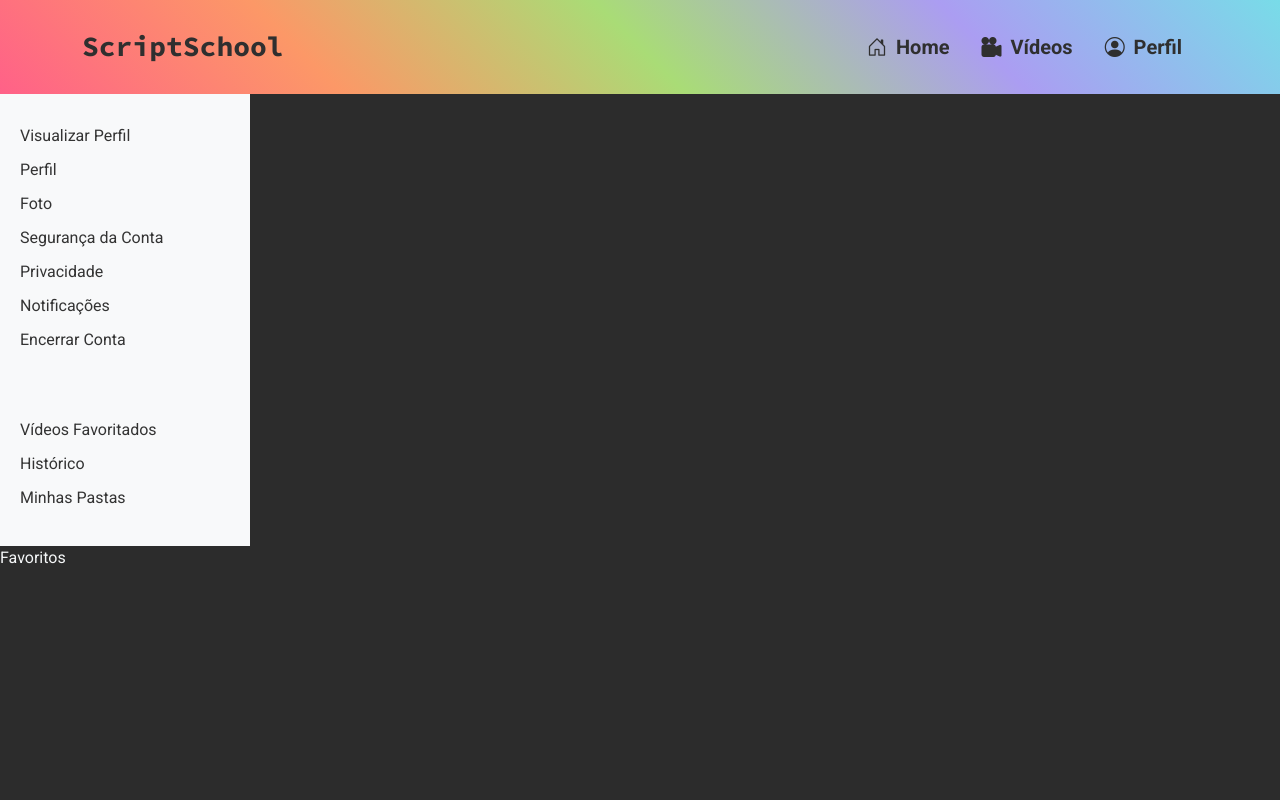
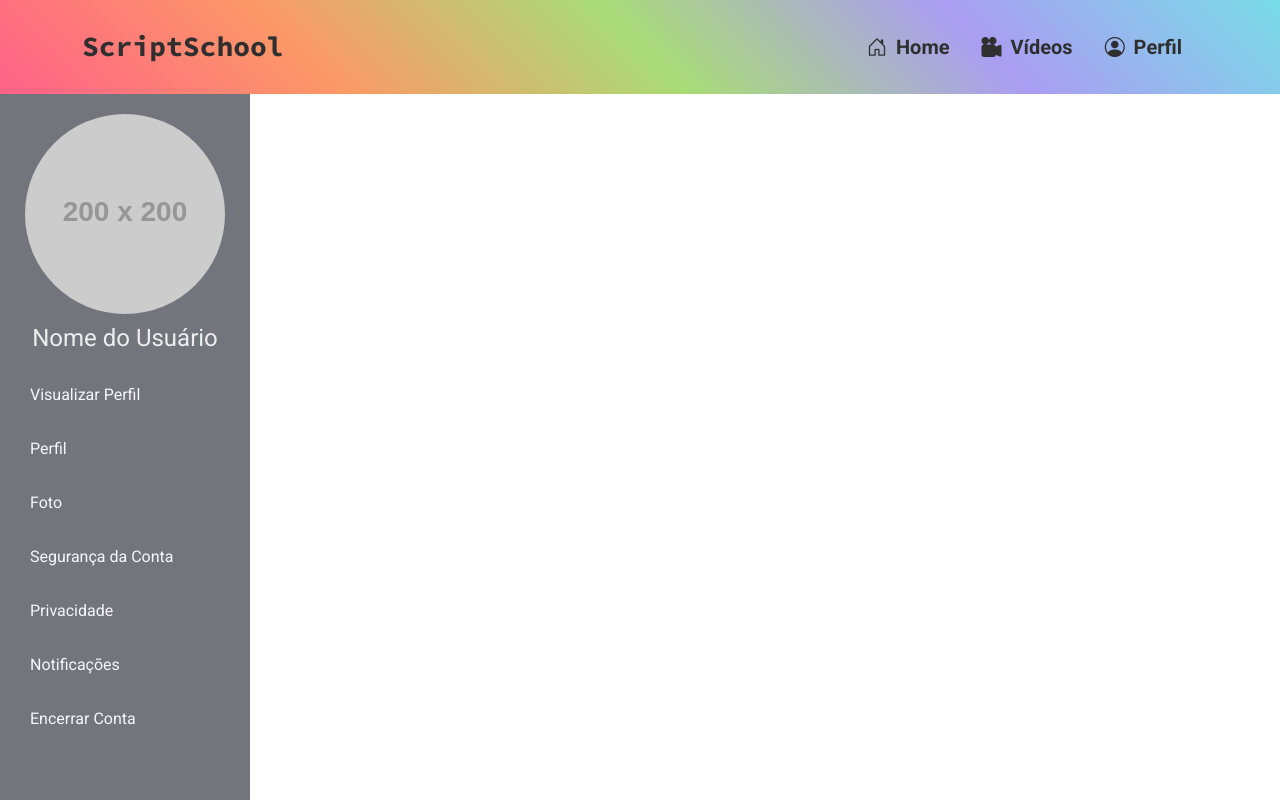
Before and after one commit to Thaygm/ScriptSchool, a Nuxt app: page /profile in a window 1280 px wide. Shown: the top 800 px of the page. Built offline with nearby package versions, Linux system fonts and the light colour scheme.

Commit message:
cor menu

```diff
--- a/assets/css/custom.css
+++ b/assets/css/custom.css
@@ -4,7 +4,9 @@
     --green-color: #A9DC76;
     --purple-color: #AB9DF2;    /*cards*/
     --blue-color: #78DCE8;
-    --gray-color: #2C2C2C;   /*background*/
-    --lightGray-color: #2F2F2F;    /*cards*/
+    --darkGray-color: #2C2C2C;   /*background*/
+    --Gray-color: #2F2F2F;    /*cards*/
+    --lightGray-color: #72757C;
     --white-color: #F5F7F8;
+    --iceWhite-color: #EEEEEE;
 }
--- a/components/Navbar.vue
+++ b/components/Navbar.vue
@@ -47,7 +47,7 @@
 #navbar .nav .nav-link,
 .navbar-brand,
 .nav-profile .nav-link.active:hover {
-    color: var(--lightGray-color);
+    color: var(--Gray-color);
     font-size: 20px;
 }
 
--- a/components/menuLateral.vue
+++ b/components/menuLateral.vue
@@ -1,5 +1,9 @@
 <template>
     <div class="menu-lateral">
+        <div class="profile-section">
+            <img class="profile-picture" src="https://via.placeholder.com/200x200" alt="Profile Picture"  />
+            <h4 class="profile-name">Nome do Usuário</h4>
+        </div>
         <ul>
             <li><a href="#">Visualizar Perfil</a></li>
             <li><a href="#">Perfil</a></li>
@@ -22,24 +26,59 @@
 <script>
 export default {
     name: "MenuLateral",
+    data() {
+        return {
+            userName: "Nome do Usuário",
+        };
+    },
 };
 </script>
 
 <style scoped>
 .menu-lateral {
     width: 250px;
-    background-color: #f8f9fa;
+    background-color: var(--lightGray-color);
     padding: 20px;
 }
+
 .menu-lateral ul {
     list-style: none;
     padding: 0;
 }
+
 .menu-lateral ul li {
     margin: 10px 0;
 }
+
 .menu-lateral ul li a {
     text-decoration: none;
-    color: #333;
+    color: var(--white-color);
+    display: block;
+    padding: 10px;
+    border-radius: 5px;
+    transition: background-color 0.3s ease;
+}
+
+.menu-lateral ul li a:hover {
+    background-color: var(--pink-color);
+    color: var(--white-color);
+}
+
+.profile-section {
+    text-align: center;
+    margin-bottom: 20px;
+}
+
+.profile-picture {
+    width: 200px;
+    height: 200px;
+    border-radius: 50%;
+    margin-bottom: 10px;
+    object-fit: cover;
+}
+
+.profile-name {
+    font-weight: 18px;
+    color: var(--iceWhite-color);
 }
 </style>
--- a/pages/index.vue
+++ b/pages/index.vue
@@ -32,7 +32,7 @@ h1 {
 }
 
 .card-news {
-    background-color: var(--lightGray-color);
+    background-color: var(---color);
     color: var(--white-color);
     padding: 20px;
     margin: 10px 0;
```
